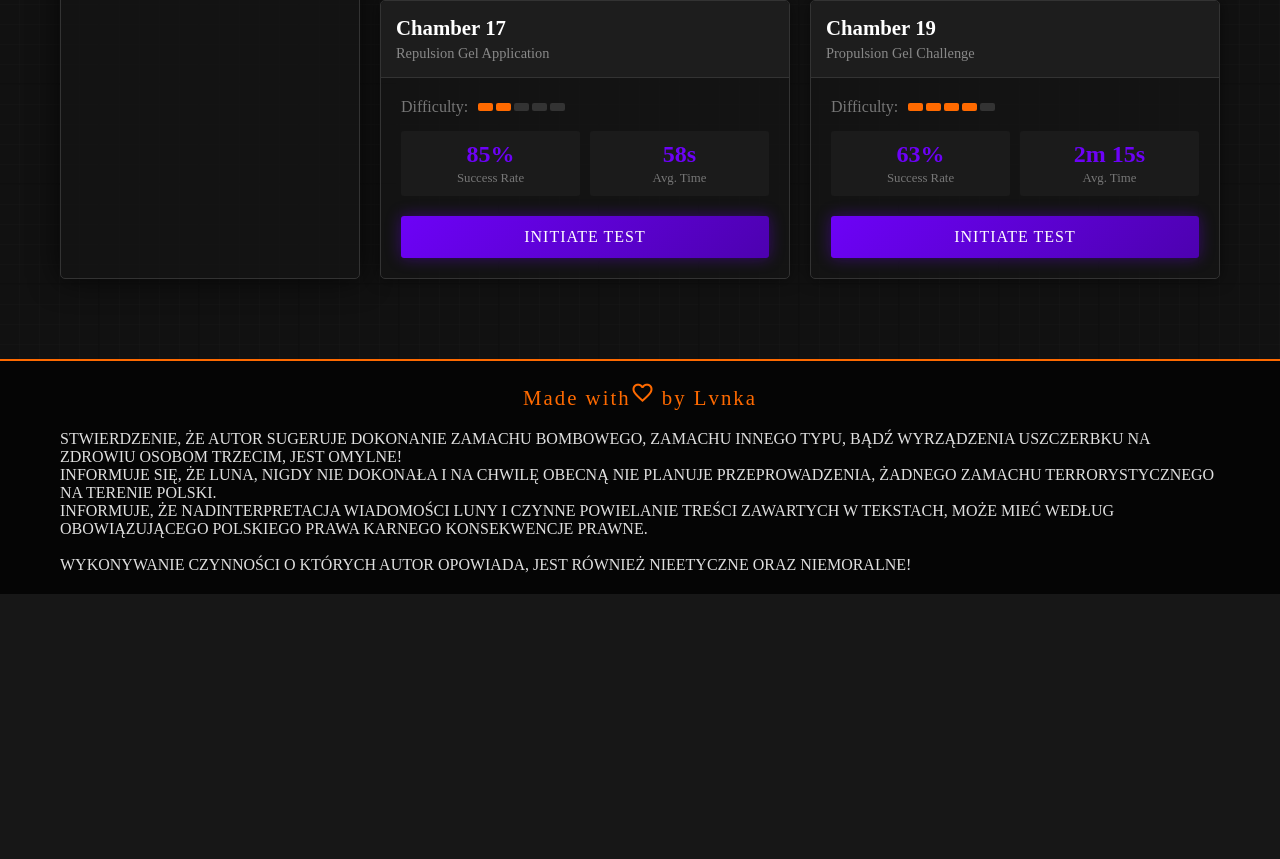
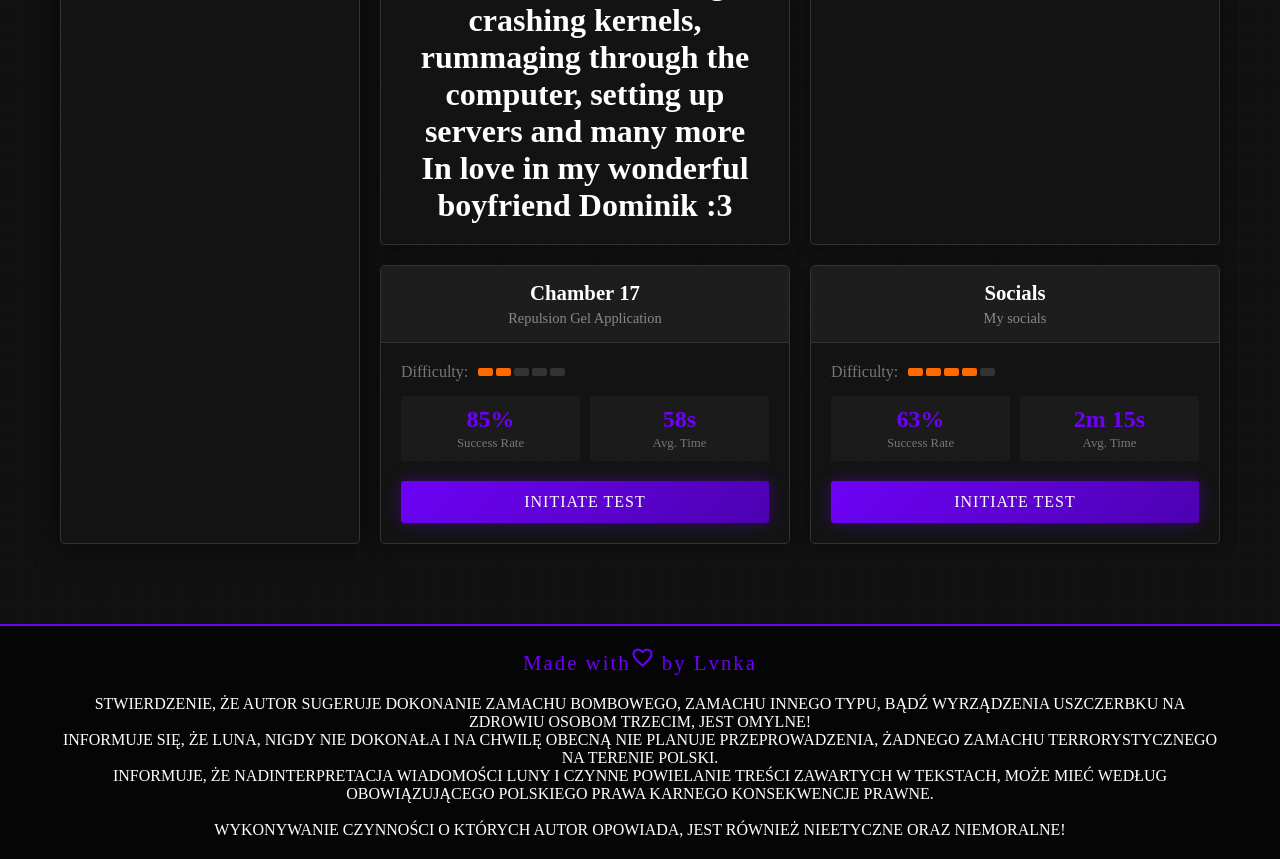
Before and after one commit to lvnka/lvnka.github.io, a PHP site: page / in a window 1280 px wide. Shown: the part 615-1474 px from the top of the page. Before the commit the page ends 1209 px from the top, so only its background shows below. Run offline with PHP 8.4, Linux system fonts and the light colour scheme; some web fonts are replaced.

Commit message:
Spalamy te kilowaty mocy, poty wylewamy Kiedy mielimy nogami niby zalaminowani Pojebane wymagania, pojebane czasy Pojebane, pojebane, pojebane origami Tnę je dźwiękiem bo Kiedy gitarę mi daje, to mi katanę podaje Życie piękne do Póki mam flow, póki mam ten fire!

```diff
--- a/index.html
+++ b/index.html
@@ -74,7 +74,9 @@
                             <div class="cube-face top">❤️</div>
                             <div class="cube-face bottom">❤️</div>
                         </div>
-                        <a href="abtmeeng.html"><button class="portal-btn">Check me</button></a>
+                           <h1>Hi I'm lvnka, and i'm from Poland. I really love listening to music (especially polish rap, edm, house, big room - generally all of Electronic songs), and Computer Science</h1>
+    <h1>I love doing some projects with pc's, xboxes, phones like custom romimng, crashing kernels, rummaging through the computer, setting up servers and many more</h1>
+    <h1>In love in my wonderful boyfriend Dominik :3</h1>
                     </div>
                 </div>
 
@@ -82,7 +84,7 @@
                 <div class="chamber-card">
                     <div class="chamber-header">
                         <h3 class="chamber-title">Currently listening to :</h3>
-                        <div class="chamber-subtitle">2T4-Dyskotekowska24/7.wav</div>
+                        <div class="chamber-subtitle">2T4-Dyskotekowka24/7.wav</div>
                     </div>
                     <div class="chamber-content">
                         <div class="companion-cube">
@@ -133,8 +135,8 @@
                 <!-- Chamber 4 -->
                 <div class="chamber-card">
                     <div class="chamber-header">
-                        <h3 class="chamber-title">Chamber 19</h3>
-                        <div class="chamber-subtitle">Propulsion Gel Challenge</div>
+                        <h3 class="chamber-title">Socials</h3>
+                        <div class="chamber-subtitle">My socials</div>
                     </div>
                     <div class="chamber-content">
                         <div class="difficulty">
--- a/style2.css
+++ b/style2.css
@@ -286,8 +286,8 @@
         }
 
         .portal-btn:hover {
-            background: linear-gradient(135deg, #ff6a00 0%, #ff9c00 100%);
-            box-shadow: 0 0 20px rgba(255, 106, 0, 0.6);
+            background: linear-gradient(135deg, #6d02f7 0%, #6d02f7 100%);
+            box-shadow: 0 0 20px #6d02f7;
         }
 
         /* Companion Cube */
@@ -352,11 +352,6 @@
             border: 3px solid #6d02f7;
         }
 
-        .portal-orange {
-            background: radial-gradient(circle, #ff6a00 0%, #cc5500 70%);
-            border: 3px solid #ff6a00;
-        }
-
         .portal::after {
             content: "";
             position: absolute;
@@ -384,7 +379,7 @@
         footer {
             background: rgba(5, 5, 5, 0.95);
             padding: 20px 0;
-            border-top: 2px solid #ff6a00;
+            border-top: 2px solid #6d02f7;
             margin-top: 50px;
         }
 
@@ -399,7 +394,7 @@
             font-family: "Frutiger Pro 67 Bold Condensed";
             font-size: 1.3rem;
             letter-spacing: 2px;
-            color: #ff6a00;
+            color: #6d02f7;
             margin-bottom: 10px;
         }
 
@@ -424,7 +419,7 @@
         }
         .glados-close:hover {
             opacity: 1;
-            color: #ff6a00;
+            color: #6d02f7;
         }
         .glados-message {
             position: fixed;
@@ -445,7 +440,7 @@
             display: flex;
             align-items: center;
             margin-bottom: 10px;
-            color: #ff6a00;
+            color: #5917d3;
         }
 
         .glados-icon {
@@ -492,3 +487,22 @@
                 justify-content: center;
             }
         }
+
+        pre {
+        text-align: center;
+        color:white
+        }
+        h1 {text-align: center;
+            color:white;
+          font-family: "Frutiger Pro 67 Bold Condensed";
+        }
+        h2 {text-align: center;
+        color:white;
+         font-family: "Frutiger Pro 67 Bold Condensed";
+
+        }
+        div {text-align: center;
+        color:white;
+         font-family: "Frutiger Pro 67 Bold Condensed";
+
+        }
```
